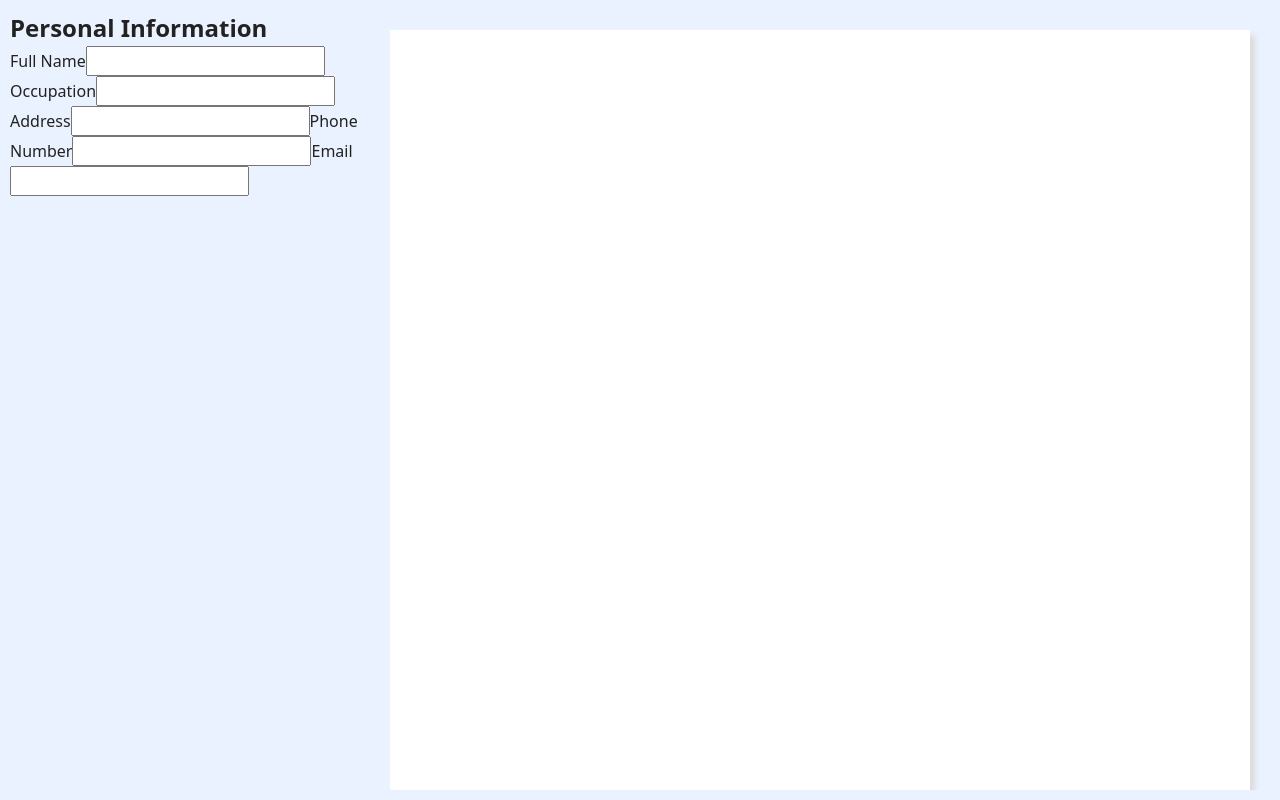
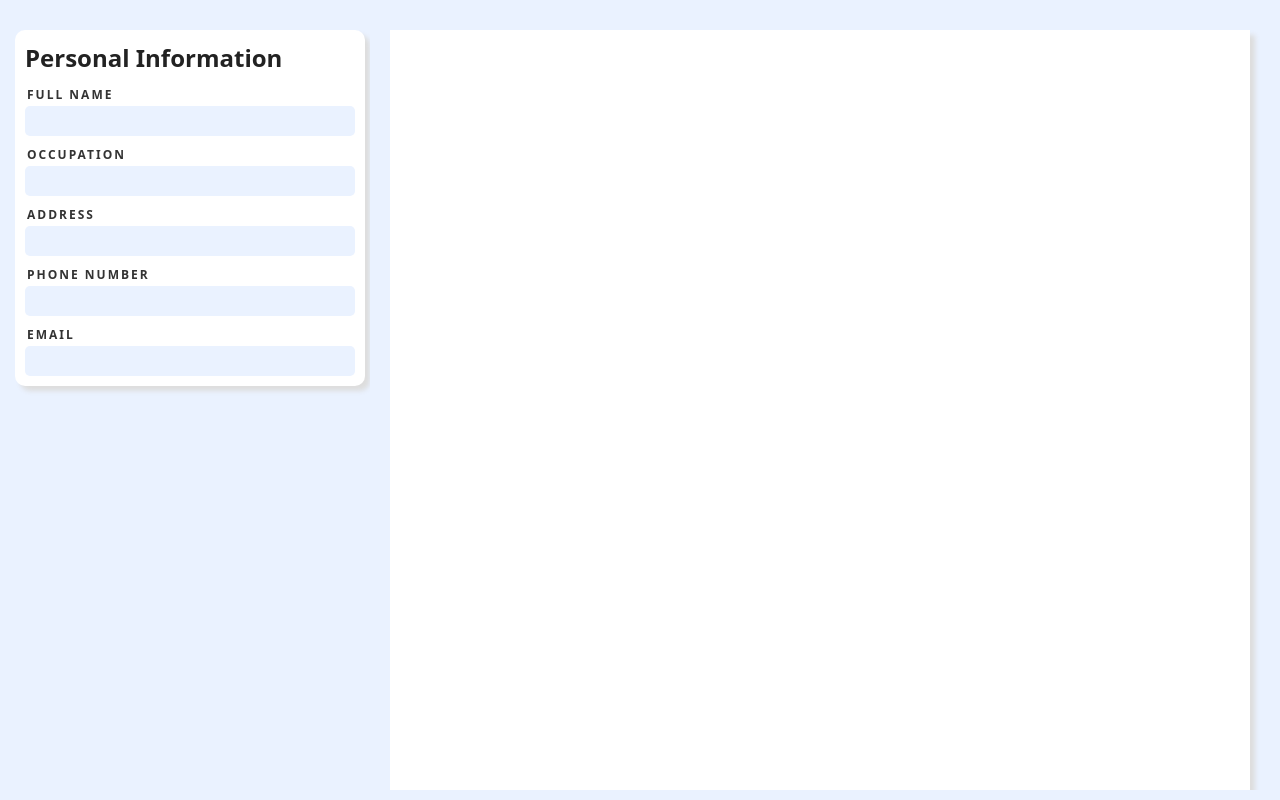
Before and after one commit to ivan-mangulabnan/cv-creation-app, a React (Vite) app: page / in a window 1280 px wide. Built offline with nearby package versions, Linux system fonts and the light colour scheme.

Commit message:
add initial styling

```diff
--- a/src/components/personal-information.jsx
+++ b/src/components/personal-information.jsx
@@ -1,15 +1,15 @@
 const categories = [
-  { id: 'fullname', label: 'Full Name' },
-  { id: 'occupation', label: 'Occupation' },
-  { id: 'address', label: 'Address' },
-  { id: 'phone-number', label: 'Phone Number' },
-  { id: 'email', label: 'Email' },
+  { id: 'fullname', label: 'FULL NAME' },
+  { id: 'occupation', label: 'OCCUPATION' },
+  { id: 'address', label: 'ADDRESS' },
+  { id: 'phone-number', label: 'PHONE NUMBER' },
+  { id: 'email', label: 'EMAIL' },
 ]
 
 export function PersonalInformation ({ formData, onChange }) {
   function categoriesList () {
     return categories.map(category => <label key={category.id} htmlFor={category.id}>
-      {category.label}
+      <span>{category.label}</span>
       <input id={category.id} type="text" value={formData[category.id] || ''} onChange={e => onChange(category.id, e.target.value)} />
     </label>)
   }
--- a/src/styles/resume-forms.css
+++ b/src/styles/resume-forms.css
@@ -4,4 +4,44 @@
   max-width: calc(100% - 90rem);
   max-height: 100vh;
   overflow-y: auto;
+  padding: 2rem .5rem;
 }
+
+.resume-forms section {
+  background-color: #fff;
+  padding: 1rem;
+  border-radius: 1rem;
+  box-shadow: 5px 5px 5px #ddd;
+  margin-bottom: 3rem;
+}
+
+.resume-forms section form {
+  display: flex;
+  flex-direction: column;
+  gap: 1rem;
+}
+
+.resume-forms section h2 {
+  margin-bottom: 1rem;
+}
+
+.resume-forms section form label {
+  display: flex;
+  flex-direction: column;
+  gap: .2rem;
+}
+
+.resume-forms section form label span {
+  font-weight: 800;
+  font-size: 1.2rem;
+  padding-left: .2rem;
+  letter-spacing: .2rem;
+  color: #333;
+}
+
+.resume-forms section form label input {
+  border-radius: .5rem;
+  border: transparent;
+  background-color: var(--color-bluish-white);
+  padding: .3rem 0 .3rem 1rem;
+}
```
